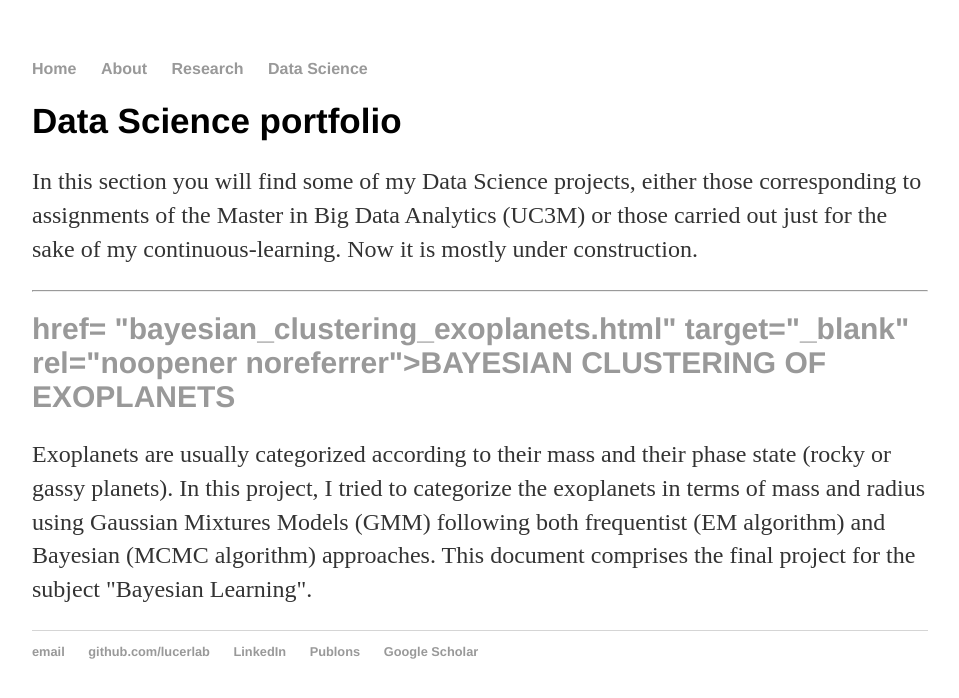
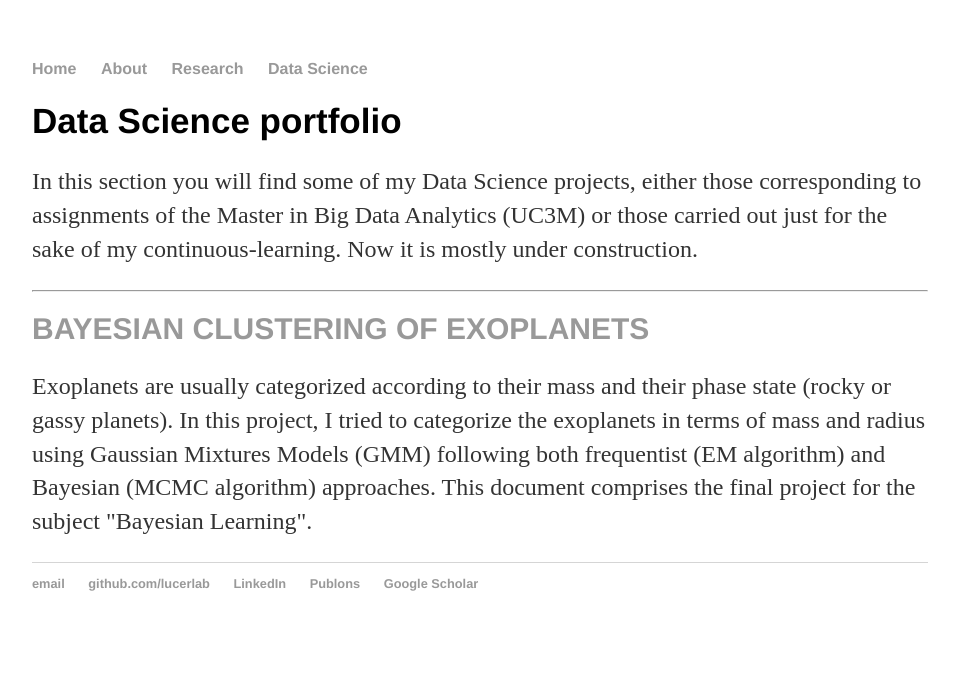
Before and after one commit to lucerlab/lucerlab.github.io, a Jekyll site: the page built from portfolio/index.html, in a window 1280 px wide. Shown: the top 698 px of the page, without its empty margins (160-1119 px from the left). Built offline with Jekyll 4.4.1, drawn with Linux system fonts in a browser that asks for light colours.

Commit message:
Update index.html

```diff
--- a/portfolio/index.html
+++ b/portfolio/index.html
@@ -9,7 +9,7 @@ title: LucerLab Site
 	those carried out just for the sake of my continuous-learning. Now it is mostly under construction.
 </p>
 	<hr>
-	<h1 style="font-size:30px;"><a> href= "bayesian_clustering_exoplanets.html" target="_blank" rel="noopener noreferrer">BAYESIAN CLUSTERING OF EXOPLANETS</a></h1>
+	<h1 style="font-size:30px;"><a href= "bayesian_clustering_exoplanets.html" target="_blank" rel="noopener noreferrer">BAYESIAN CLUSTERING OF EXOPLANETS</a></h1>
 
 <p> Exoplanets are usually categorized according to their mass and their phase state (rocky or gassy planets). In this project, I tried to categorize the
  exoplanets in terms of mass and radius using Gaussian Mixtures Models (GMM) following both frequentist (EM algorithm) and Bayesian (MCMC algorithm) approaches. This
```
